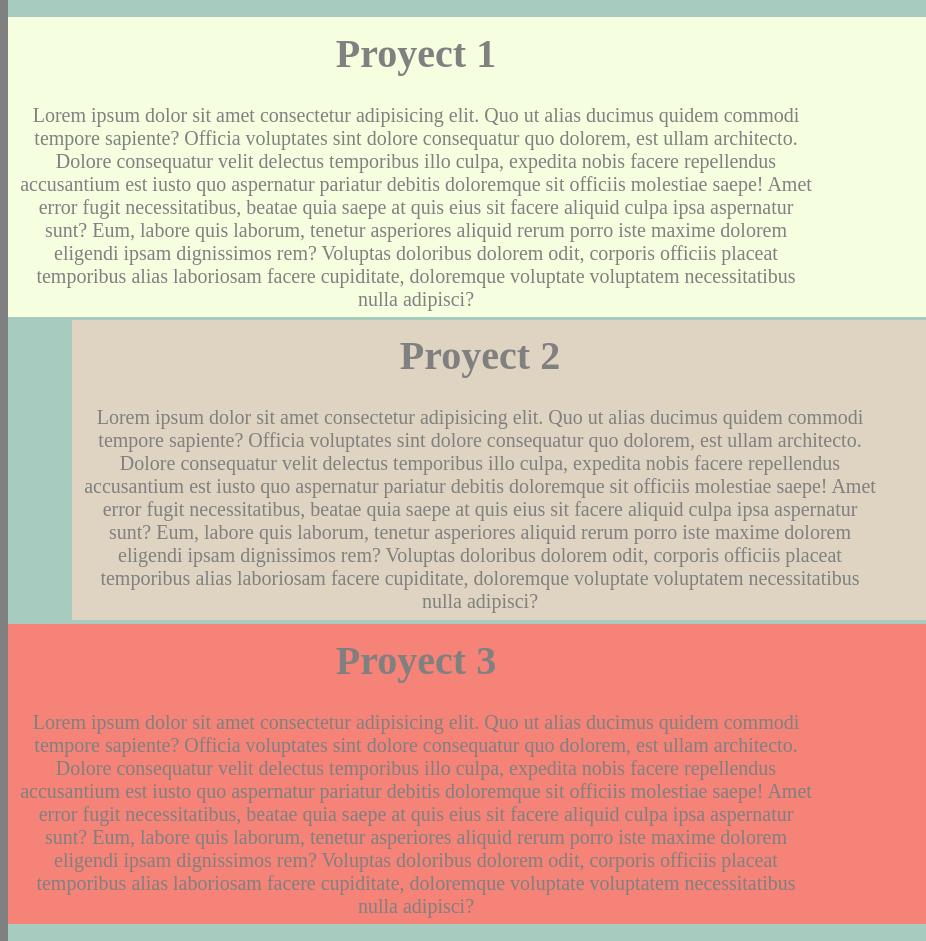
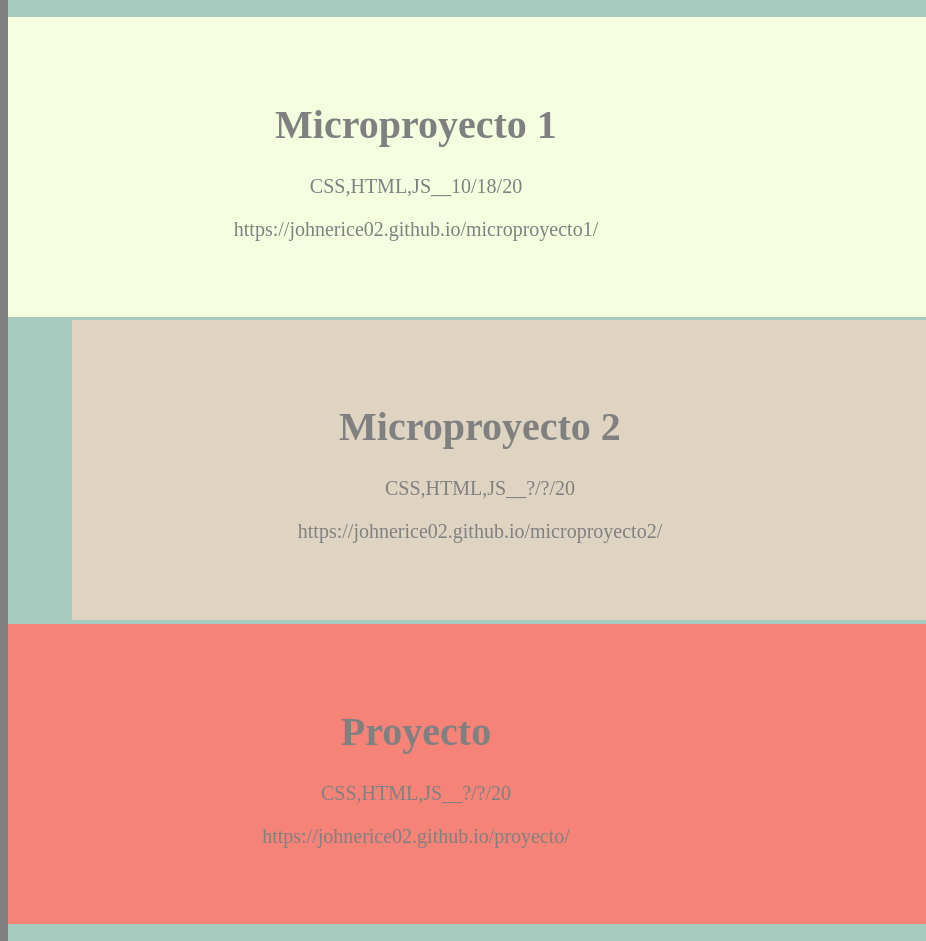
Before and after one commit to johnerice02/microproyecto1, a plain HTML site: page index.html in a window 1280 px wide. Shown: the part 838-1779 px from the top of the page, 0-926 px from the left. Drawn offline with Linux system fonts and the light colour scheme.

Commit message:
Add files via upload

```diff
--- a/index.html
+++ b/index.html
@@ -36,33 +36,41 @@
       <div class="Experience" id="Experience">
         <div class="Experience1" >
           <div class="E1">
-            <p><a href="https://twitter.com/login?lang=es"target="_blank"><img src="https://i.pinimg.com/originals/9b/85/0b/9b850b5856195726ca576a0478b704eb.png"  ></a></p>
+            <p><a href="https://johnerice02.github.io/microproyecto1/"target="_blank"><img src="https://cdn0.iconfinder.com/data/icons/internet/512/e57-512.png"  ></a></p>
           </div>
           <div class="Experiencetext">
-            <h1>Proyect 1</h1>
-            <p>Lorem ipsum dolor sit amet consectetur adipisicing elit. Quo ut alias ducimus quidem commodi tempore sapiente? Officia voluptates sint dolore consequatur quo dolorem, est ullam architecto. Dolore consequatur velit delectus temporibus illo culpa, expedita nobis facere repellendus accusantium est iusto quo aspernatur pariatur debitis doloremque sit officiis molestiae saepe! Amet error fugit necessitatibus, beatae quia saepe at quis eius sit facere aliquid culpa ipsa aspernatur sunt? Eum, labore quis laborum, tenetur asperiores aliquid rerum porro iste maxime dolorem eligendi ipsam dignissimos rem? Voluptas doloribus dolorem odit, corporis officiis placeat temporibus alias laboriosam facere cupiditate, doloremque voluptate voluptatem necessitatibus nulla adipisci?</p>
+            <h1>Microproyecto 1</h1>
+            <p>CSS,HTML,JS__10/18/20</p>
+
+
+            <p>https://johnerice02.github.io/microproyecto1/</p>
 
           </div>
         </div>
         <div class="Experience2" >
           <div class="E2">
-            <p><a href="https://www.instagram.com/?hl=es-la"target="_blank"><img src="https://image.flaticon.com/icons/png/512/87/87390.png"  ></a></p>
+            <p><a href="https://johnerice02.github.io/microproyecto2/"target="_blank"><img src="https://img.icons8.com/ios/452/under-computer.png"  ></a></p>
 
           </div>
           <div class="Experiencetext">
 
-            <h1>Proyect 2</h1>
-            <p>Lorem ipsum dolor sit amet consectetur adipisicing elit. Quo ut alias ducimus quidem commodi tempore sapiente? Officia voluptates sint dolore consequatur quo dolorem, est ullam architecto. Dolore consequatur velit delectus temporibus illo culpa, expedita nobis facere repellendus accusantium est iusto quo aspernatur pariatur debitis doloremque sit officiis molestiae saepe! Amet error fugit necessitatibus, beatae quia saepe at quis eius sit facere aliquid culpa ipsa aspernatur sunt? Eum, labore quis laborum, tenetur asperiores aliquid rerum porro iste maxime dolorem eligendi ipsam dignissimos rem? Voluptas doloribus dolorem odit, corporis officiis placeat temporibus alias laboriosam facere cupiditate, doloremque voluptate voluptatem necessitatibus nulla adipisci?</p>
+            <h1>Microproyecto 2</h1>
+            <p>CSS,HTML,JS__?/?/20</p>
+
+
+            <p>https://johnerice02.github.io/microproyecto2/</p>
           </div>
         </div>
         <div class="Experience3" >
           <div class="E3">
-            <p><a href="https://twitter.com/login?lang=es"target="_blank"><img src="https://i.pinimg.com/originals/9b/85/0b/9b850b5856195726ca576a0478b704eb.png"  ></a></p>
+            <p><a href="https://johnerice02.github.io/proyecto/"target="_blank"><img src="https://images.vexels.com/media/users/3/128737/isolated/preview/48e42fba70becce83a35fd88be6d589f-icono-de-servicio-de-compras-redondo-by-vexels.png"  ></a></p>
           </div>
           <div class="Experiencetext">
-            <h1>Proyect 3</h1>
-            <p>Lorem ipsum dolor sit amet consectetur adipisicing elit. Quo ut alias ducimus quidem commodi tempore sapiente? Officia voluptates sint dolore consequatur quo dolorem, est ullam architecto. Dolore consequatur velit delectus temporibus illo culpa, expedita nobis facere repellendus accusantium est iusto quo aspernatur pariatur debitis doloremque sit officiis molestiae saepe! Amet error fugit necessitatibus, beatae quia saepe at quis eius sit facere aliquid culpa ipsa aspernatur sunt? Eum, labore quis laborum, tenetur asperiores aliquid rerum porro iste maxime dolorem eligendi ipsam dignissimos rem? Voluptas doloribus dolorem odit, corporis officiis placeat temporibus alias laboriosam facere cupiditate, doloremque voluptate voluptatem necessitatibus nulla adipisci?</p>
+            <h1>Proyecto</h1>
+            <p>CSS,HTML,JS__?/?/20</p>
 
+
+            <p>https://johnerice02.github.io/proyecto/</p>
           </div>
         </div>
 
@@ -89,17 +97,17 @@
             <ol> finish this web</ol>
           </li>
           <li>Long term goals
-            <ol>No idea</ol>
+            <ol>Go to the states</ol>
           </li>
           <li> Motivations
-            <ul>Motivation 1</ul>
-            <ul>Motivation 2</ul>
-            <ul>Motivation 3</ul>
+            <ul>Dont have any</ul>
+            <ul>... </ul>
+            <ul>...</ul>
           </li>
           <li>what i like
-            <ul>like 1</ul>
-            <ul>like 2</ul>
-            <ul>like 3</ul>
+            <ul>Videogames</ul>
+            <ul>Anime</ul>
+            <ul>sleep</ul>
           </li>
         </div>
 
```
